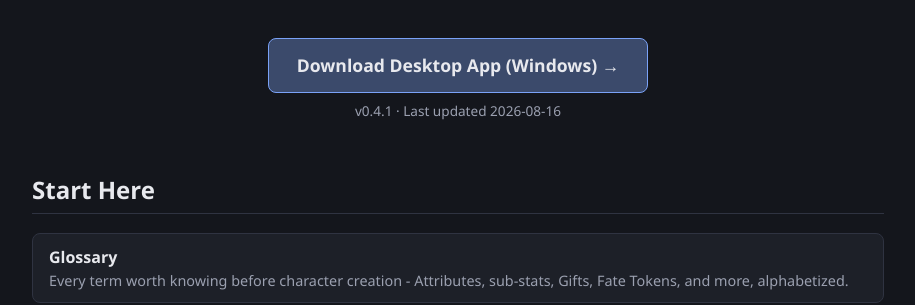
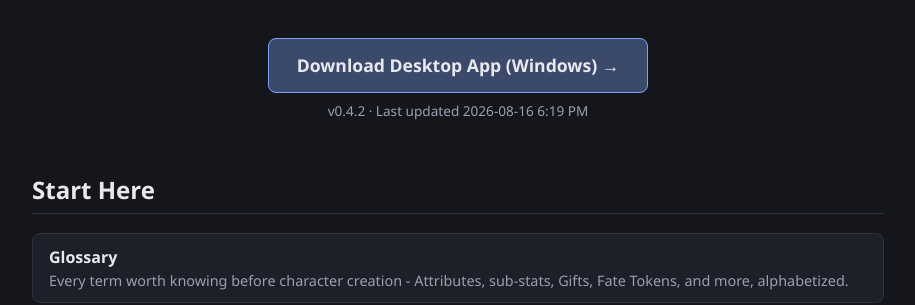
Before and after one commit to feralucce/20_Below, a Jekyll site: the page index.html, which Jekyll copies as it is, in a window 1280 px wide and 900 px high. Shown: the part 334-639 px from the top of the window, without its empty margins (182-1097 px from the left). Built offline with Jekyll 4.4.1, drawn with Linux system fonts in a browser that asks for light colours.

Commit message:
desktop: bump to v0.4.2, carrying the picker UI redesign
Always-visible descriptions for Boons/Resources/Flaws/Gifts, plus
alternating entry background colors. Landing page's "Last updated"
now includes a time, not just a date.

```diff
--- a/desktop/src-tauri/Cargo.toml
+++ b/desktop/src-tauri/Cargo.toml
@@ -1,6 +1,6 @@
 [package]
 name = "app"
-version = "0.4.1"
+version = "0.4.2"
 description = "A Tauri App"
 authors = ["Feralucce Savage"]
 license = "UNLICENSED"
--- a/desktop/src-tauri/tauri.conf.json
+++ b/desktop/src-tauri/tauri.conf.json
@@ -1,7 +1,7 @@
 {
   "$schema": "https://schema.tauri.app/config/2",
   "productName": "20-below-desktop",
-  "version": "0.4.1",
+  "version": "0.4.2",
   "identifier": "com.feralucce.twentybelow",
   "build": {
     "frontendDist": "frontend-dist",
--- a/index.html
+++ b/index.html
@@ -130,8 +130,8 @@
     <a href="app/index.html" target="_blank" rel="noopener">Open the Character Creator &rarr;</a>
   </div>
   <div class="cta">
-    <a href="https://github.com/feralucce/20_Below/releases/download/v0.4.1/20-below-desktop_0.4.1_x64-setup.exe">Download Desktop App (Windows) &rarr;</a>
-    <p class="cta-meta">v0.4.1 &middot; Last updated 2026-08-16</p>
+    <a href="https://github.com/feralucce/20_Below/releases/download/v0.4.2/20-below-desktop_0.4.2_x64-setup.exe">Download Desktop App (Windows) &rarr;</a>
+    <p class="cta-meta">v0.4.2 &middot; Last updated 2026-08-16 6:19 PM</p>
   </div>
 
   <h2>Start Here</h2>
```
Also changed, not shown: 1 other file.
